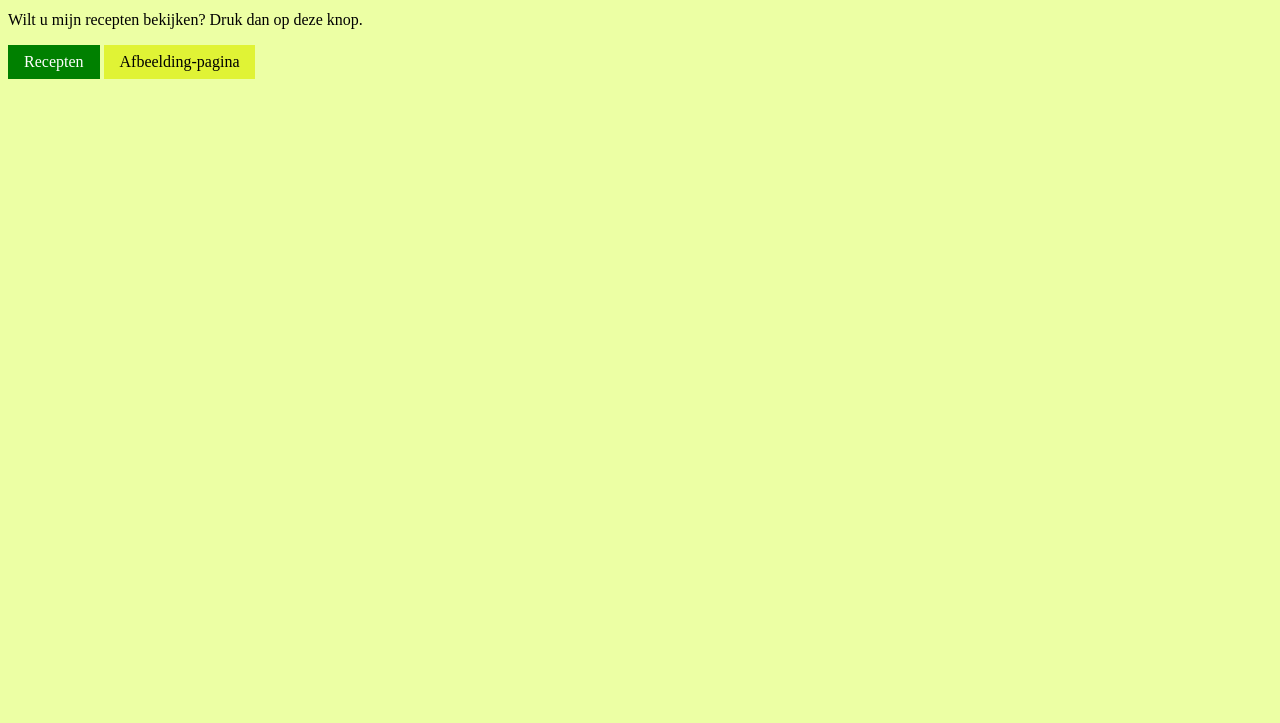
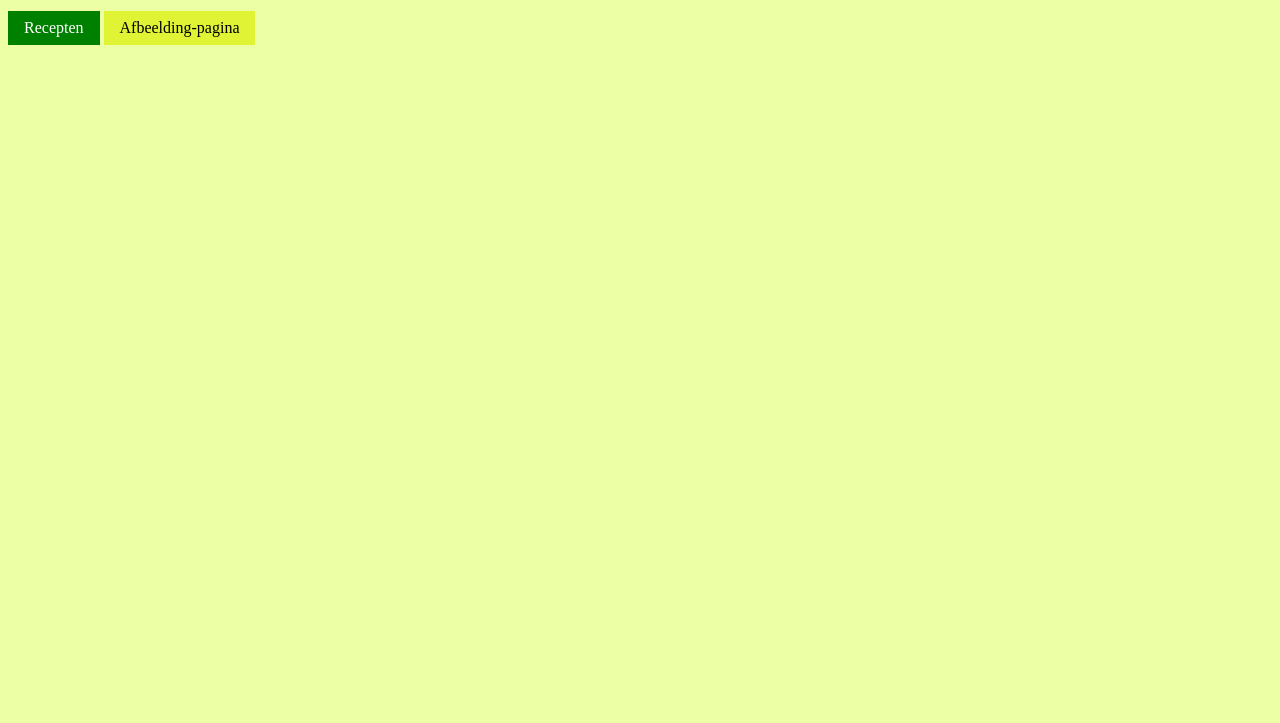
Before and after one commit to Jolan17/Jolan17.github.io, a plain HTML site: page index.html in a window 1280 px wide. Shown: the part 77-800 px from the top of the page. Drawn offline with Linux system fonts and the light colour scheme.

Commit message:
Update index.html

```diff
--- a/index.html
+++ b/index.html
@@ -42,9 +42,7 @@
     <h1>
       Welkom
     </h1>
-    <p>
-    Wilt u mijn recepten bekijken? Druk dan op deze knop.
-    </p>
+
     <a class="recepten"href="Jolan17.github.io/knoppen.html"> Recepten </a>
 
     <a class="afbeelding"href="Jolan17.github.io/afbeelding-pagina.html"> Afbeelding-pagina </a>
```
